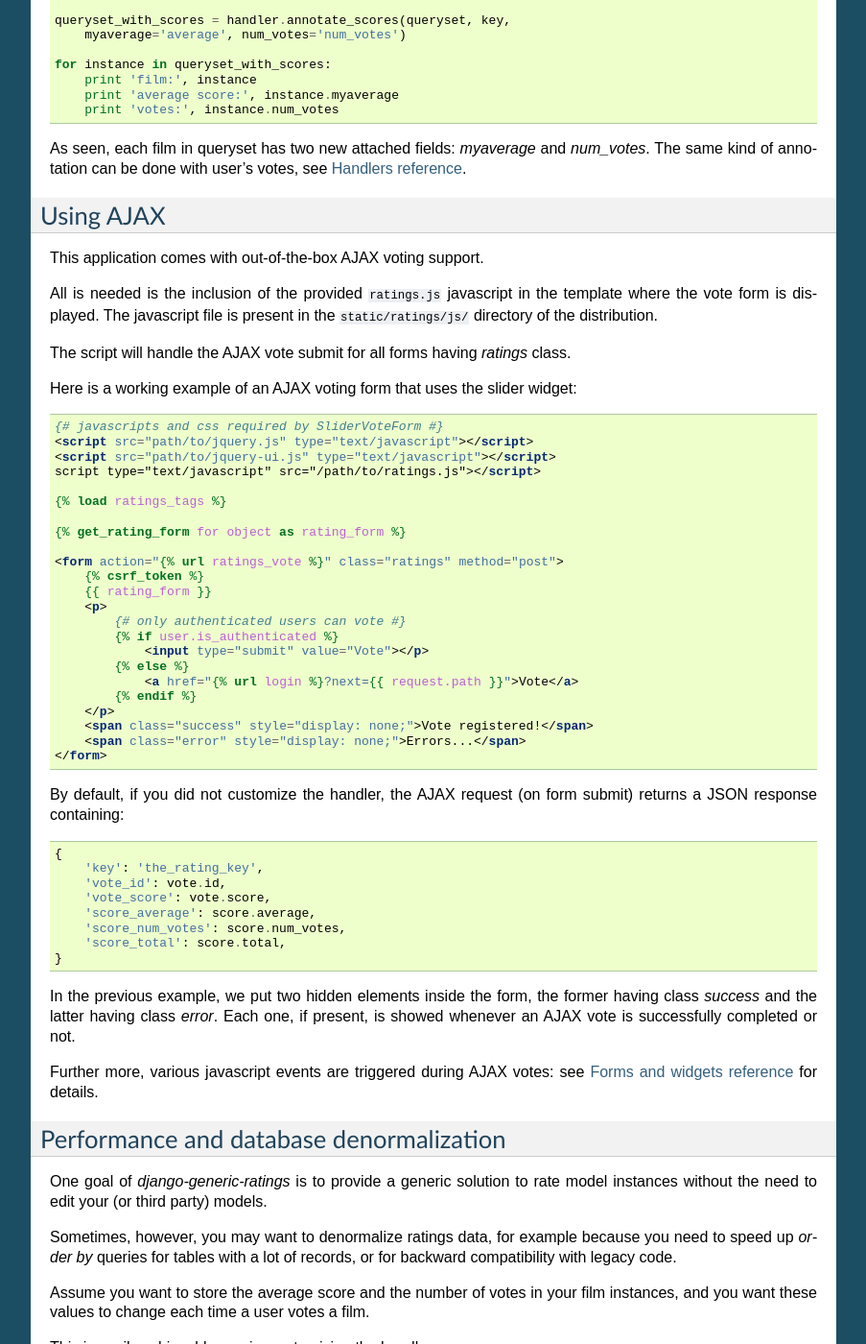
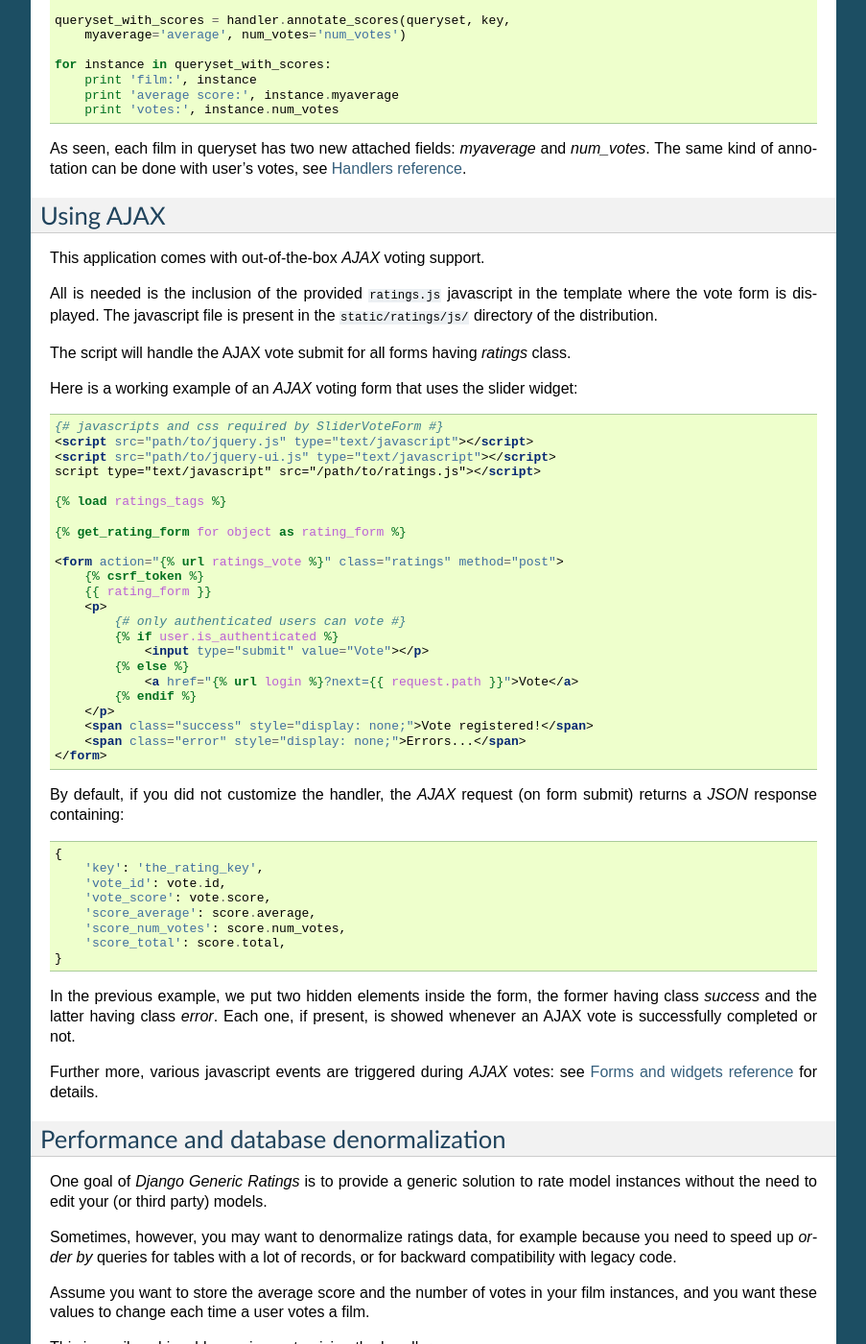
Before and after one commit to redsolution/django-generic-ratings, a Sphinx documentation site: the page built from doc/usage_examples.rst, in a window 1280 px wide and 1400 px high, scrolled down 4433 px. Shown: the whole window at 96% size, without its empty margins (198-1101 px from the left). Built offline with Sphinx 7.4.7, drawn with Linux system fonts in a browser that asks for light colours; some of the changed text lies outside the part shown.

Commit message:
Updated docs.

```diff
--- a/doc/customization.rst
+++ b/doc/customization.rst
@@ -4,11 +4,11 @@ Customization
 When you register an handler you can customize all the ratings options, as
 seen in :doc:`handlers`.
 
-But it is also possible to register an handler without options or methods
-overrides, and that handler will work using pre-defined global settings.
+But it is also possible to register an handler without overriding options
+or methods, and that handler will work using pre-defined global settings.
 
 This section describes the settings used to globally customize ratings
-hanlders, together with their default values.
+handlers, together with their default values.
 
 ----
 
--- a/doc/getting_started.rst
+++ b/doc/getting_started.rst
@@ -11,7 +11,7 @@ Django  >= 1.0
 
 jQuery >= 1.4 is required if you want to take advantage of *AJAX* voting,
 or if you want to use customized rating methods like slider rating or star rating.
-This application, out of the box, provides widget for these kind of rating user
+This application, out of the box, provides widgets for these kind of rating user
 interfaces (see :doc:`forms_api`).
 
 Installation
@@ -63,7 +63,7 @@ For instance, having a *Film* model::
     ratings.register(Film)
 
 The *Film* model is now handled, and, by default, if you didn't customize things
-in your settings file, only authenticated users can vote instances using
+in your settings file, only authenticated users can vote films using
 1-5 ranged scores (without decimal places).
 See :doc:`handlers` for an explanation of how to change rating options
 and how to define a custom rating handler.
--- a/doc/handlers_api.rst
+++ b/doc/handlers_api.rst
@@ -1,7 +1,7 @@
 Handlers reference
 ==================
 
-.. py:module:: handlers
+.. py:module:: ratings.handlers
 
 .. py:class:: RatingHandler
 
--- a/doc/usage_examples.rst
+++ b/doc/usage_examples.rst
@@ -297,7 +297,7 @@ The same kind of annotation can be done with user's votes, see
 Using AJAX
 ~~~~~~~~~~
 
-This application comes with out-of-the-box AJAX voting support.
+This application comes with out-of-the-box *AJAX* voting support.
 
 All is needed is the inclusion of the provided ``ratings.js`` javascript
 in the template where the vote form is displayed. The javascript file is
@@ -306,7 +306,7 @@ present in the ``static/ratings/js/`` directory of the distribution.
 The script will handle the AJAX vote submit for all forms having *ratings*
 class.
 
-Here is a working example of an AJAX voting form that uses the slider widget:
+Here is a working example of an *AJAX* voting form that uses the slider widget:
 
 .. code-block:: html+django
 
@@ -334,8 +334,8 @@ Here is a working example of an AJAX voting form that uses the slider widget:
         <span class="error" style="display: none;">Errors...</span>
     </form>
 
-By default, if you did not customize the handler, the AJAX request
-(on form submit) returns a JSON response containing::
+By default, if you did not customize the handler, the *AJAX* request
+(on form submit) returns a *JSON* response containing::
 
     {
         'key': 'the_rating_key',
@@ -351,14 +351,14 @@ the former having class *success* and the latter having class *error*.
 Each one, if present, is showed whenever an AJAX vote is successfully
 completed or not.
 
-Further more, various javascript events are triggered during AJAX votes:
+Further more, various javascript events are triggered during *AJAX* votes:
 see :doc:`forms_api` for details.
 
 
 Performance and database denormalization
 ~~~~~~~~~~~~~~~~~~~~~~~~~~~~~~~~~~~~~~~~
 
-One goal of *django-generic-ratings* is to provide a generic solution to rate
+One goal of *Django Generic Ratings* is to provide a generic solution to rate
 model instances without the need to edit your (or third party) models.
 
 Sometimes, however, you may want to denormalize ratings data, for example
```
Also changed, not shown: other parts of doc/usage_examples.rst (+5 -5 lines).
